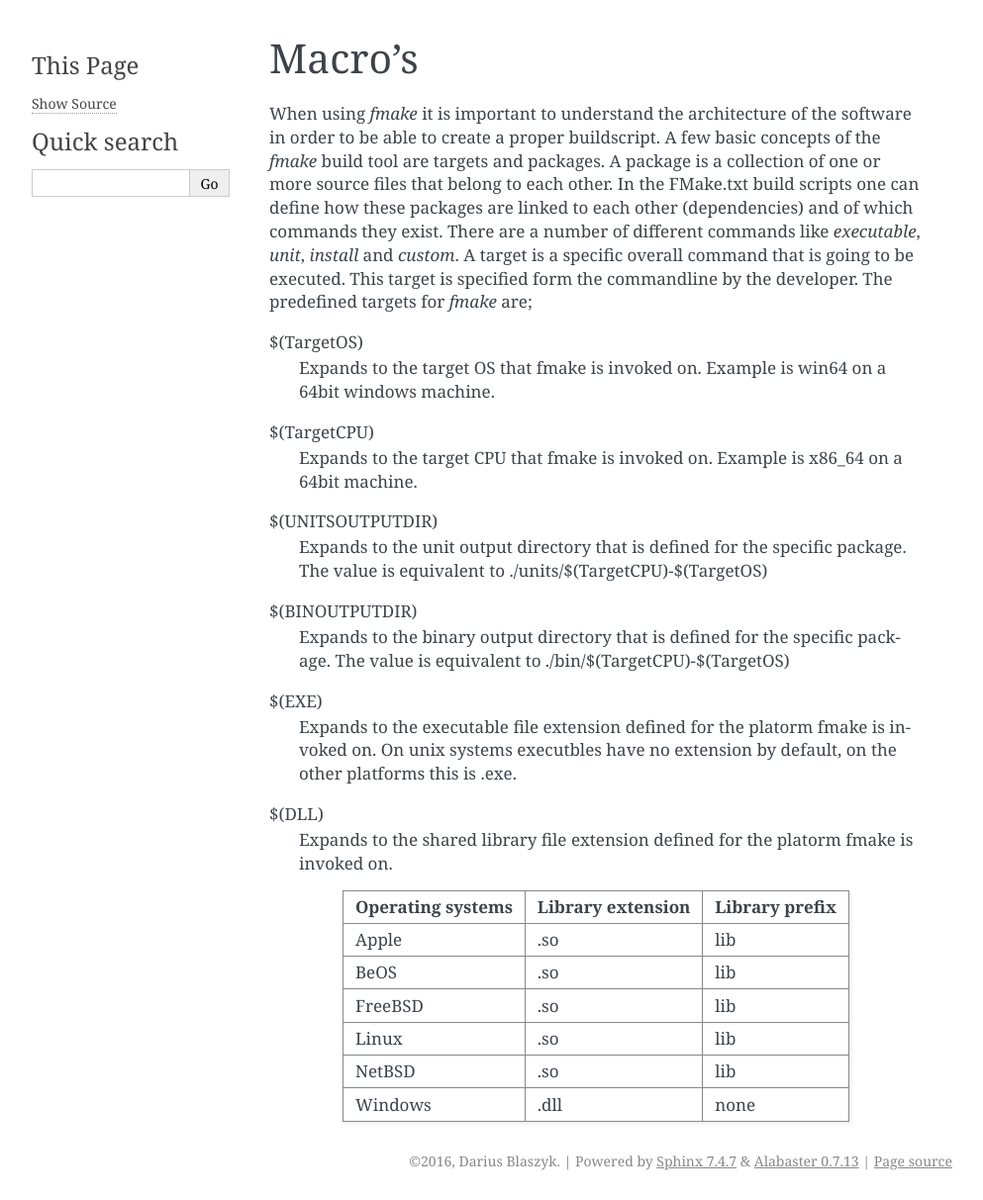
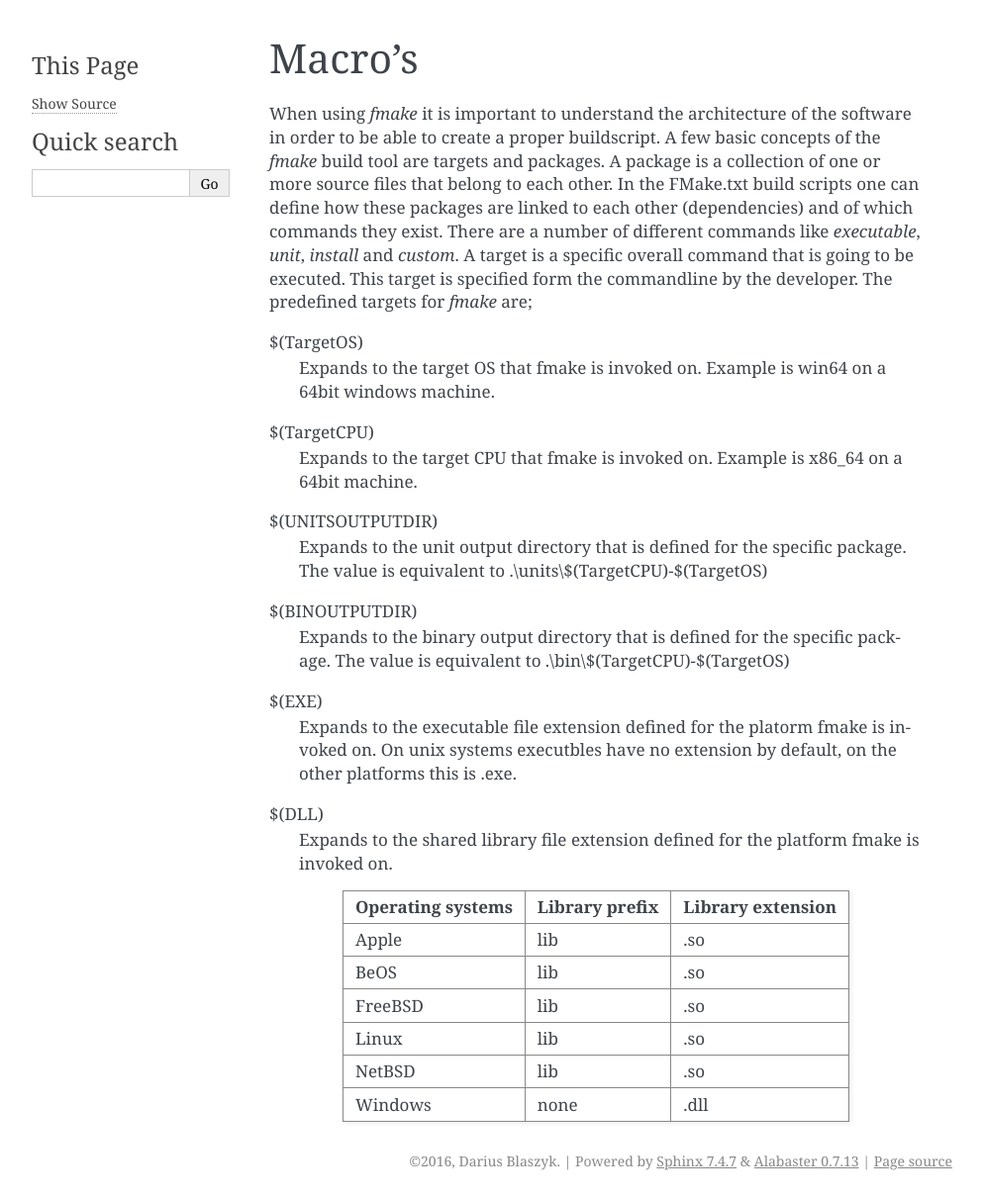
Before and after one commit to daar/pmake, a Sphinx documentation site: the page built from doc/macro.rst, in a window 1280 px wide. Shown: the whole page at 99% size, without its empty margins (148-1141 px from the left). Built offline with Sphinx 7.4.7, drawn with Linux system fonts in a browser that asks for light colours.

```diff
--- a/doc/architecture.rst
+++ b/doc/architecture.rst
@@ -5,7 +5,7 @@ When using *fmake* it is important to understand the architecture of the softwar
 
 Build
 =====
-The build target will compile and link all source code that is defined by the build scripts in the source tree. It will create if needed an output folder for the object (*.o) and compiled pascal unit files (*.ppu). The default output folder for compiled units is *.\units\$(TargetCPU)-$(TargetOS)*, while for binary executables the output folder is: *.\bin\$(TargetCPU)-$(TargetOS)*. These folders will be created in the locations where the FMake.txt files are placed. Build is also the default tagret. This means that it does not need to be supplied, but by default it will assume the build target is called for.
+The build target will compile and link all source code that is defined by the build scripts in the source tree. It will create if needed an output folder for the object (*.o) and compiled pascal unit files (*.ppu). The default output folder for compiled units is *.\\units\\$(TargetCPU)-$(TargetOS)*, while for binary executables the output folder is: *.\\bin\\$(TargetCPU)-$(TargetOS)*. These folders will be created in the locations where the FMake.txt files are placed. Build is also the default tagret. This means that it does not need to be supplied, but by default it will assume the build target is called for.
 
 Clean
 =====
--- a/doc/macro.rst
+++ b/doc/macro.rst
@@ -10,29 +10,29 @@ $(TargetCPU)
   Expands to the target CPU that fmake is invoked on. Example is x86_64 on a 64bit machine.
 
 $(UNITSOUTPUTDIR)
-  Expands to the unit output directory that is defined for the specific package. The value is equivalent to ./units/$(TargetCPU)-$(TargetOS)
+  Expands to the unit output directory that is defined for the specific package. The value is equivalent to .\\units\\$(TargetCPU)-$(TargetOS)
 
 $(BINOUTPUTDIR)
-  Expands to the binary output directory that is defined for the specific package. The value is equivalent to ./bin/$(TargetCPU)-$(TargetOS)
+  Expands to the binary output directory that is defined for the specific package. The value is equivalent to .\\bin\\$(TargetCPU)-$(TargetOS)
 
 $(EXE)
   Expands to the executable file extension defined for the platorm fmake is invoked on. On unix systems executbles have no extension by default, on the other platforms this is .exe.
 
 $(DLL)
-  Expands to the shared library file extension defined for the platorm fmake is invoked on.
+  Expands to the shared library file extension defined for the platform fmake is invoked on.
 
-+-------------------+-------------------+----------------+
-| Operating systems | Library extension | Library prefix |
-+===================+===================+================+
-| Apple             | .so               | lib            |
-+-------------------+-------------------+----------------+
-| BeOS              | .so               | lib            |
-+-------------------+-------------------+----------------+
-| FreeBSD           | .so               | lib            |
-+-------------------+-------------------+----------------+
-| Linux             | .so               | lib            |
-+-------------------+-------------------+----------------+
-| NetBSD            | .so               | lib            |
-+-------------------+-------------------+----------------+
-| Windows           | .dll              | none           |
-+-------------------+-------------------+----------------+
++-------------------+----------------+-------------------+
+| Operating systems | Library prefix | Library extension |
++===================+================+===================+
+| Apple             | lib            | .so               |
++-------------------+----------------+-------------------+
+| BeOS              | lib            | .so               |
++-------------------+----------------+-------------------+
+| FreeBSD           | lib            | .so               |
++-------------------+----------------+-------------------+
+| Linux             | lib            | .so               |
++-------------------+----------------+-------------------+
+| NetBSD            | lib            | .so               |
++-------------------+----------------+-------------------+
+| Windows           | none           | .dll              |
++-------------------+----------------+-------------------+
--- a/doc/projectsetup.rst
+++ b/doc/projectsetup.rst
@@ -1,4 +1,4 @@
 Project setup
 -------------
-The nice thing about *fmake* is that it does not enforce you to a certain project setup. It does expect an in-source build, however the way you structure your project is entirely up to you. There is even no real need to keep track of the relative location of the packages as they are detemined by *fmake*. This means you can simply reorganize your source tree and only need to invoke *fmake* from the root folder to generate a new *make* executable.
-Each FMake.txt file can refer to a single package, although even this is not mandatory, but rather more practical. As demonstrated in the sample project in this documentation, one can even define multiple packages within a single FMake.txt file. Unlike CMake there is no need to create FMake.txt files simply to forward the build chain over the different folders. Instead you only put FMake.txt files where you see apporpriate and let *fmake* find them recursively. The most important thing to remember here is to invoke *fmake* from the root location of the source tree. If you call *fmake* higher up in the source tree then you might miss on some of the dependencies and building might fail.
+The nice thing about *fmake* is that it does not enforce you to a certain fixed project setup. It does expect an in-source build, however the way you structure your project is entirely up to you. There is even no real need to keep track of the relative location of the packages as they are detemined by *fmake*. This means you can simply reorganize your source tree and only need to invoke *fmake* from the root folder to generate a new *make* executable.
+Each FMake.txt file can refer to a single package, although even this is not mandatory, but rather more practical. As demonstrated in the sample project in this documentation, one can even define multiple packages within a single FMake.txt file. Unlike CMake there is no need to create FMake.txt files simply to forward the build chain over the different folders. Instead you only put FMake.txt files where it's appropriate and let *fmake* find them recursively. The most important thing to remember here is to invoke *fmake* from the root location of the source tree. If you call *fmake* higher up in the source tree then you might miss on some of the dependencies and building might fail.
--- a/doc/reference.rst
+++ b/doc/reference.rst
@@ -35,7 +35,7 @@ An example of how to use the executable command is shown below;
 
 .. code:: pascal
 
-  install('$(BINOUTPUTDIR)', '.\\release\\$(TargetCPU)-$(TargetOS)', 'helloworld$(EXE)');
+  install('$(BINOUTPUTDIR)', '.\release\$(TargetCPU)-$(TargetOS)', 'helloworld$(EXE)');
 
 This command will install the helloworld executable (helloworld.exe on windows) from the binary output folder of the package to the .\\release\\$(TargetCPU)-$(TargetOS) folder, relative to the folder from which fmake was invoked from and where make.exe is generated. For the file pattern it is also possible to use wildcard characters such as;
 
@@ -54,6 +54,6 @@ An example of how to use the install command is shown below;
 
 .. code:: pascal
 
-  add_custom_command('exec_helloworld', '.\\bin\\$(TargetCPU)-$(TargetOS)\\helloworld$(EXE)', '', ['pkg_helloworld']);
+  add_custom_command('exec_helloworld', '.\bin\$(TargetCPU)-$(TargetOS)\helloworld$(EXE)', '', ['pkg_helloworld']);
 
 This command will execute the hello world executable located in the bin folder with no additional parameters. This command is part of the exec_helloworld package and has a dependency on *pkg_helloworld*. This means that this package needs to be built and linked first before the custom command is executed.
```
